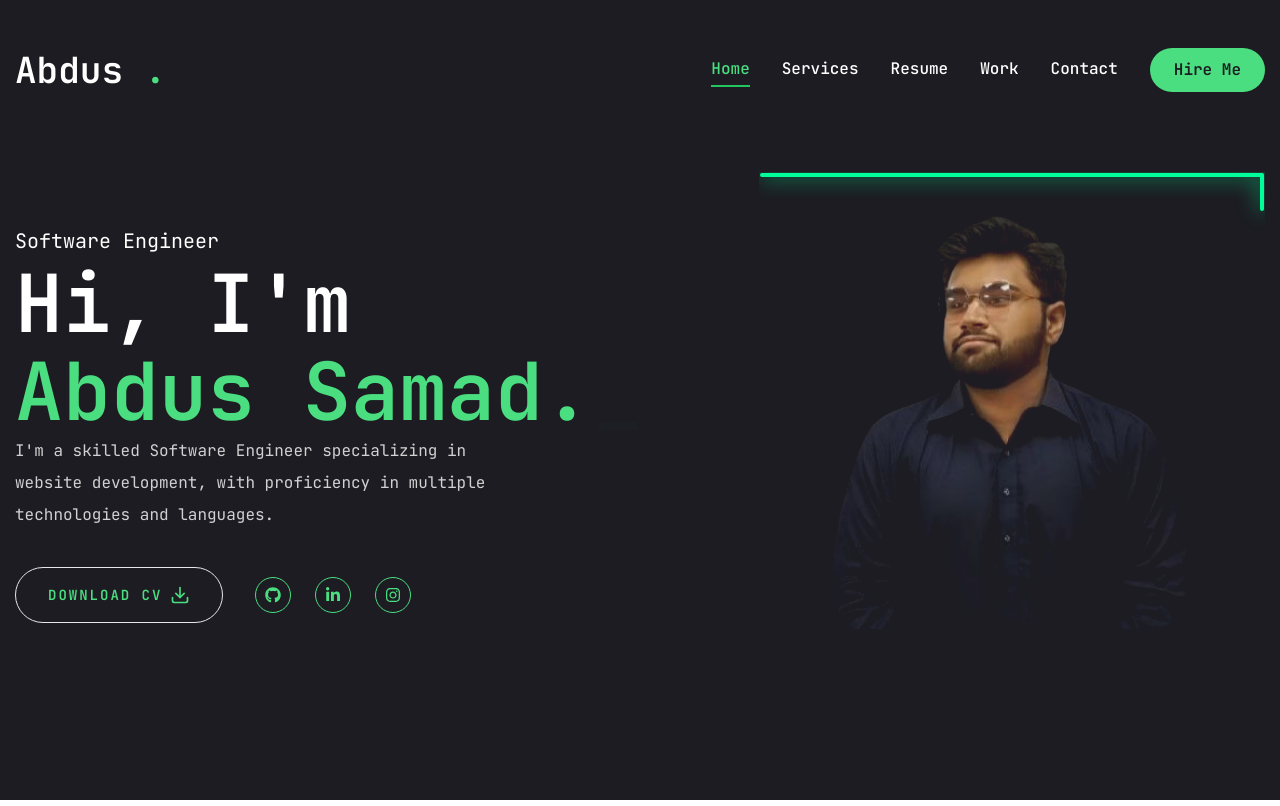
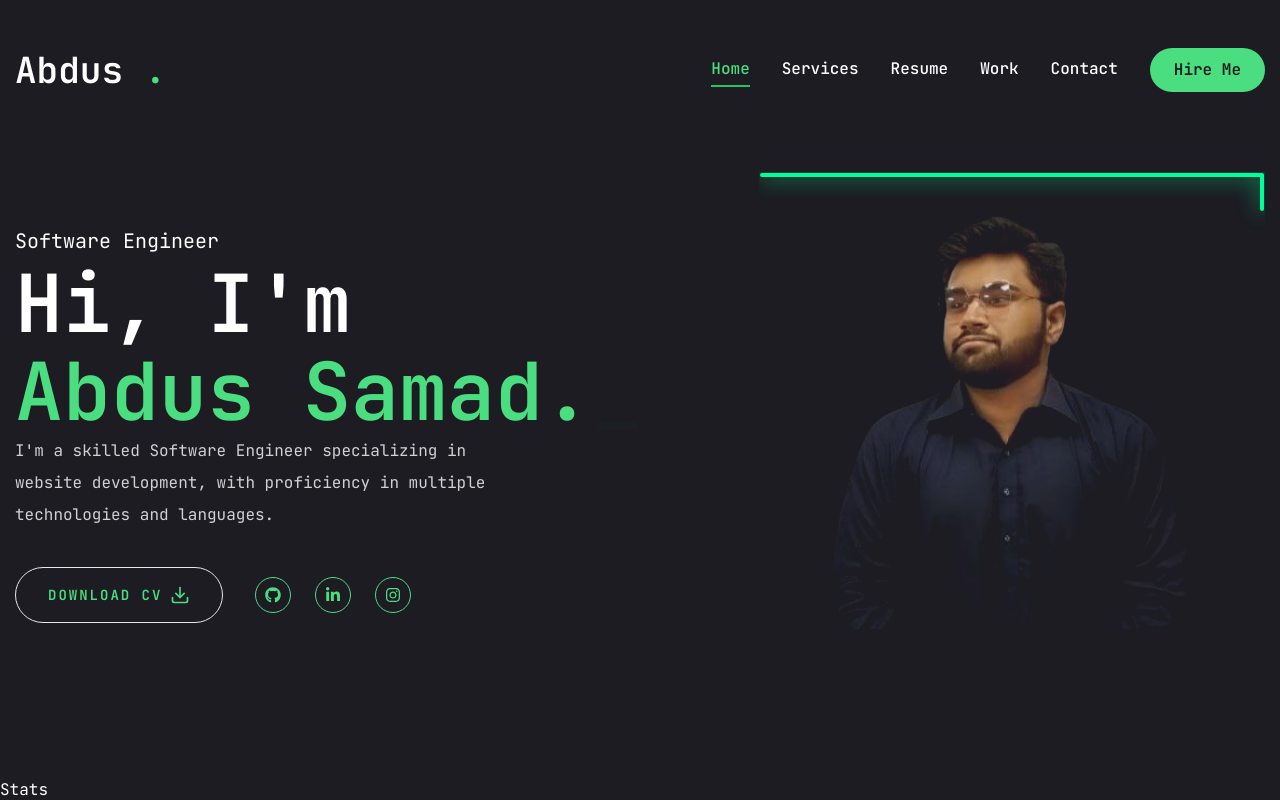
Before and after one commit to a10smd/portfolio-main, a Next.js app: page / in a window 1280 px wide. Built offline with nearby package versions, Linux system fonts and the light colour scheme.

Commit message:
Major Changes

```diff
--- a/app/page.jsx
+++ b/app/page.jsx
@@ -7,6 +7,7 @@ import { Typewriter } from "react-simple-typewriter";
 //components
 import Social from "@/components/Social";
 import Photo from "@/components/Photo";
+import Stats from "@/components/Stats";
 
 const Home = () => {
   return (
@@ -59,6 +60,7 @@ const Home = () => {
           </div>
         </div>
       </div>
+      <Stats />
     </section>
   );
 };
--- /dev/null
+++ b/components/Stats.jsx
@@ -0,0 +1,5 @@
+const Stats = () => {
+  return <div>Stats</div>;
+};
+
+export default Stats;
```
